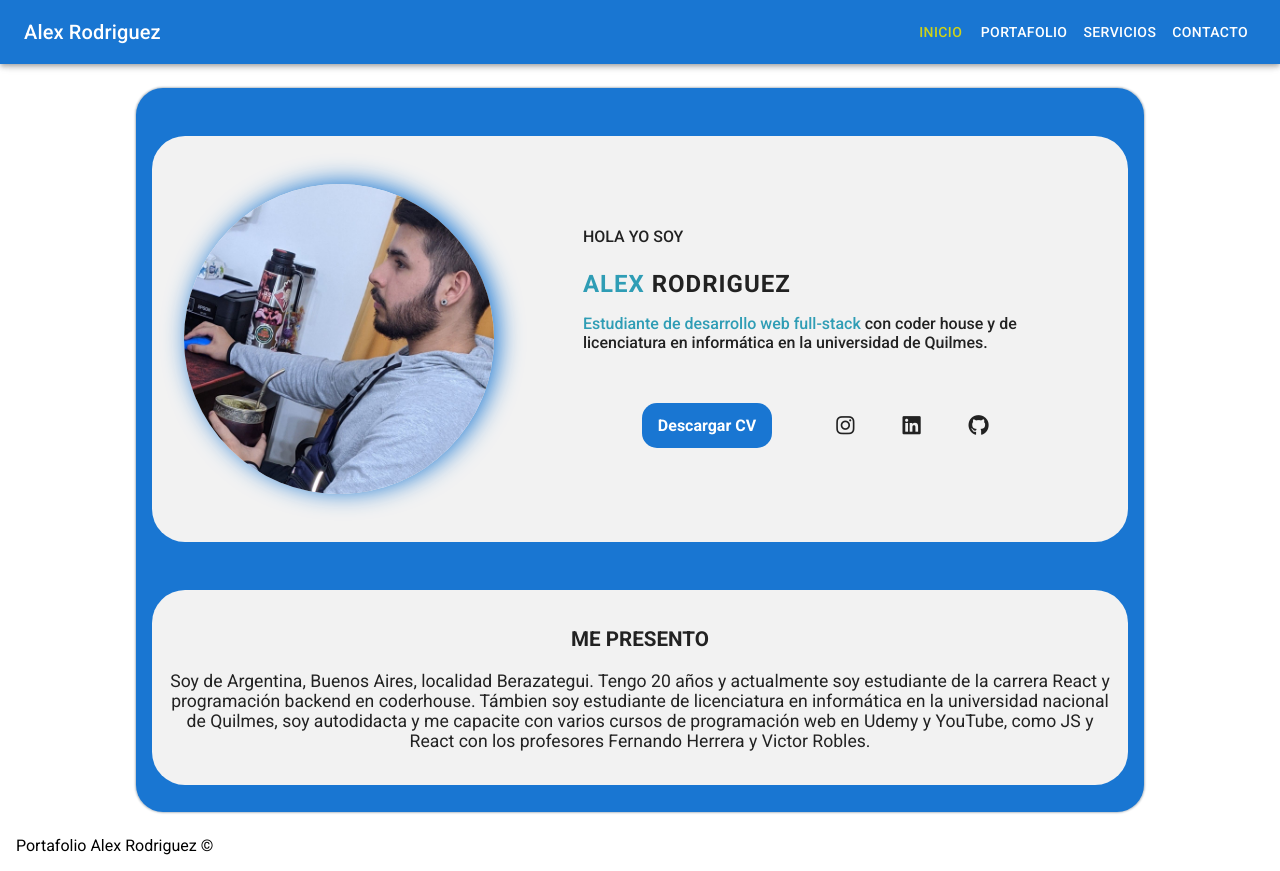
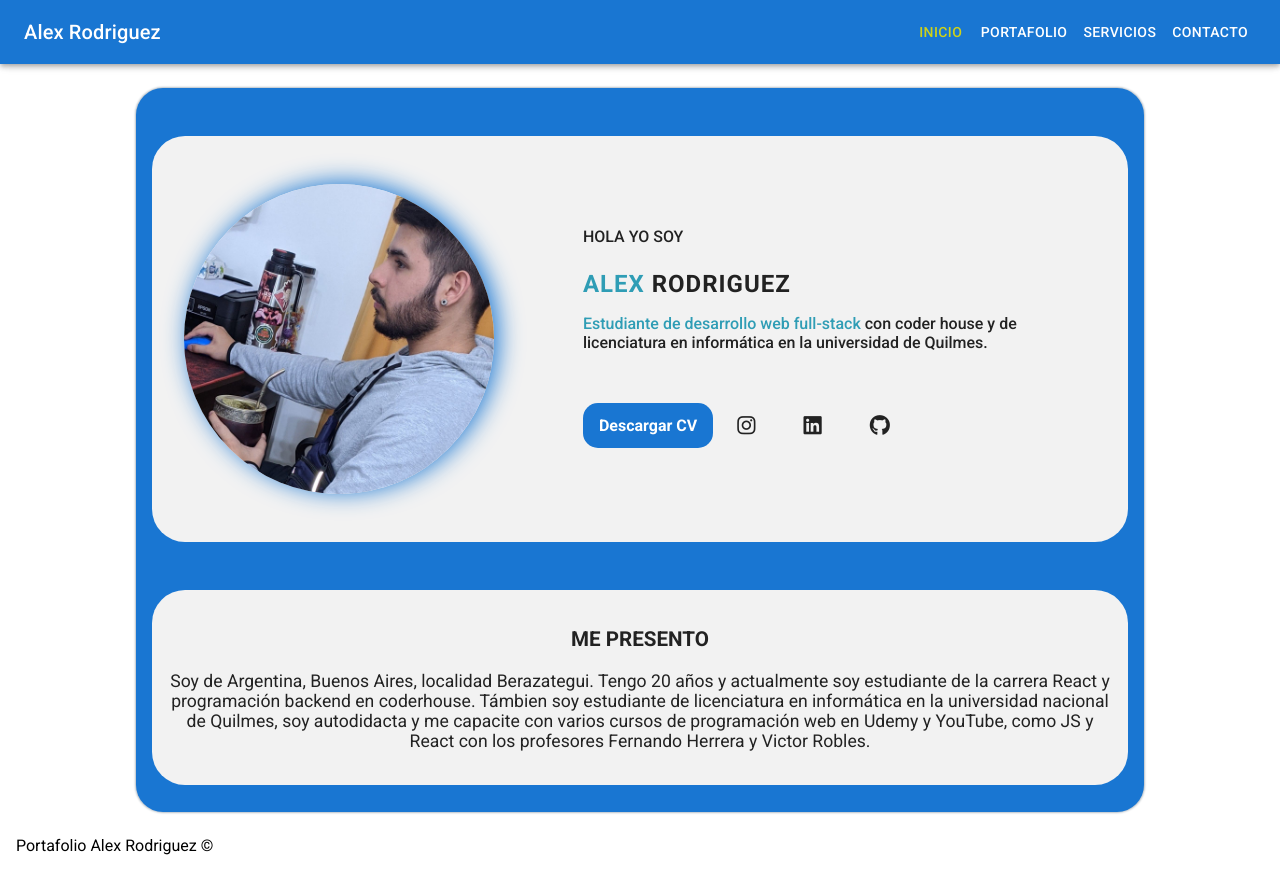
Before and after one commit to AlexAR93/portafolio-with-react, a React (Vite) app: page /inicio in a window 1280 px wide. Built offline with nearby package versions, Linux system fonts and the light colour scheme.

Commit message:
adding new cv

```diff
--- a/src/components/layout/HeaderNav.jsx
+++ b/src/components/layout/HeaderNav.jsx
@@ -3,7 +3,7 @@ import { NavLink } from 'react-router-dom';
 import { AppBar,Box,Toolbar,Typography,Button,Divider,Drawer,IconButton,ListItemButton,ListItemText} from '@mui/material';
 import MenuIcon from '@mui/icons-material/Menu';
 const drawerWidth = 240;
-const navItems = ['inicio', 'portafolio', 'servicios', 'contacto'];
+const navItems = ['Inicio', 'Portafolio', 'Servicios', 'Contacto'];
 const HeaderNav = () => {
 
     const [mobileOpen, setMobileOpen] = React.useState(false);
--- a/src/components/layout/main/home.css
+++ b/src/components/layout/main/home.css
@@ -52,7 +52,6 @@
     font-weight: 500;
 }
 .cv-container{
-    align-self: flex-start;
     display: flex;
     align-items: center;
     justify-content: center;
@@ -85,6 +84,7 @@
 .presentation__social-networks{
     display: flex;
     list-style: none;
+    padding: 0;
 }
 .presentation__social-networks     li{
     margin: 0 1rem;
@@ -127,7 +127,10 @@
         padding: 1rem 0;
 
 }
-.presentation__description{
-    width: 55%;
+    .presentation__description{
+        width: 55%;
+    }
+    .cv-container{
+        justify-content: start;
+    }
 }
-}
--- a/src/components/layout/main/portafolio.css
+++ b/src/components/layout/main/portafolio.css
@@ -37,9 +37,7 @@
     align-items: center;
     text-align: center;
 }
-.proyects__card div h2{
-    font-size: 2rem;
-}
+
 .proyects__card div h3{
     color: #2F9DB5;
     font-size: 1.3rem;
@@ -107,6 +105,11 @@
     width: 100%;
 }
 
+h2{
+    text-transform: uppercase;
+    font-size: 1.5rem;
+}
+
 /* Certificates */
 .certificates{
     background: #fff;
```
Also changed, not shown: 1 other file (tests, documents, lock files or other folders).
